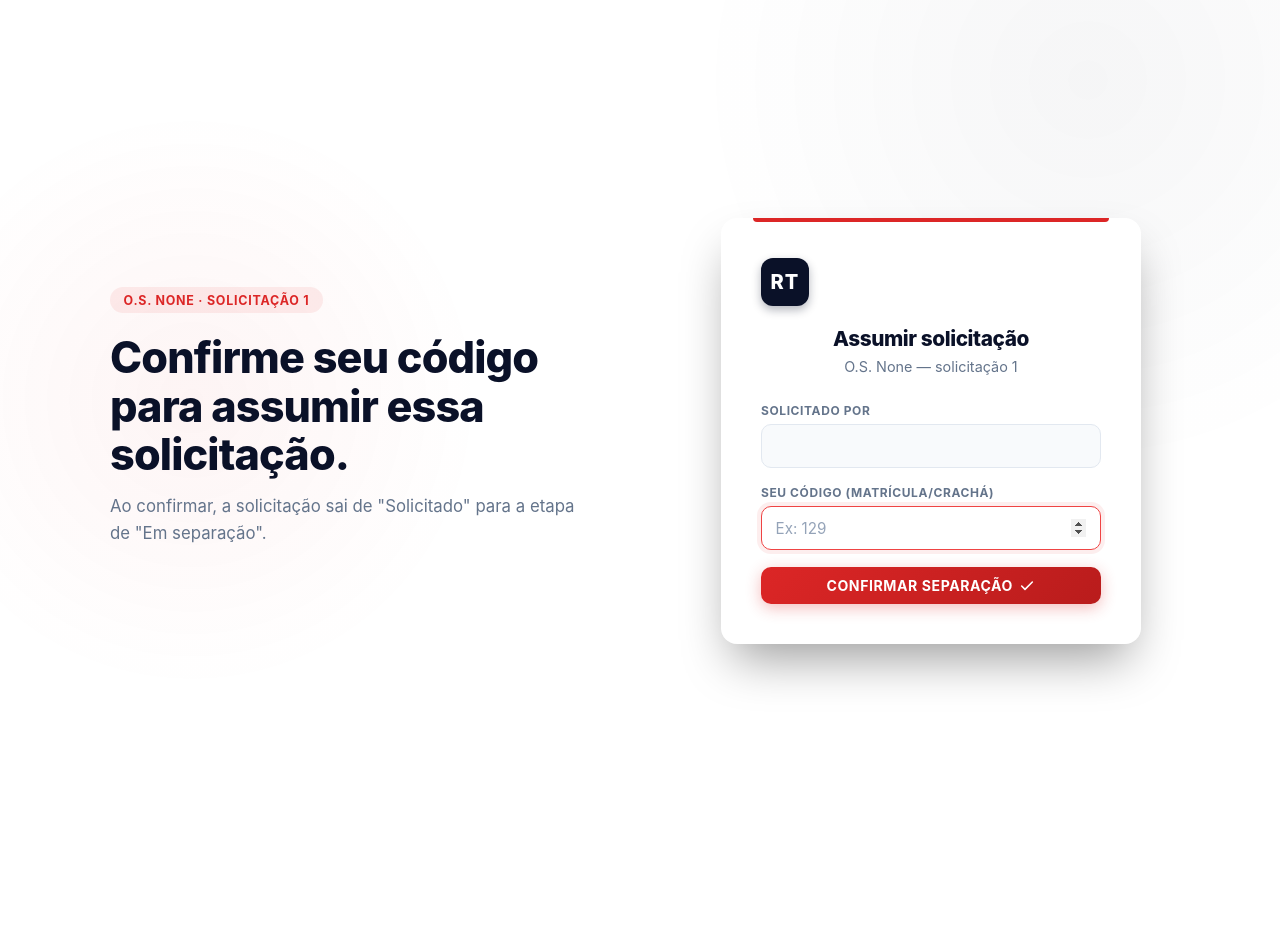
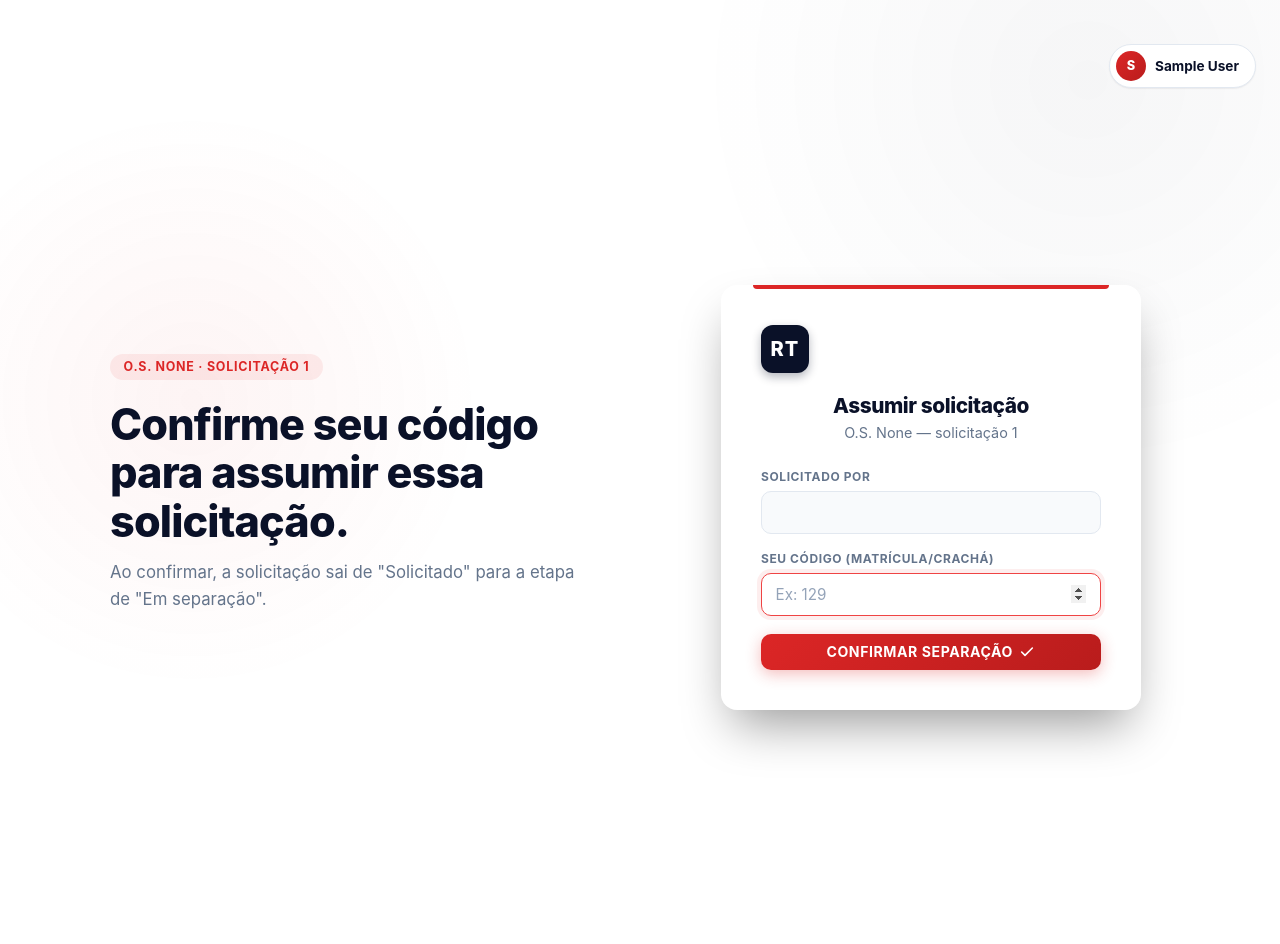
Before and after one commit to giovannahaminie-ui/Acompanha_pedido, a Flask app: page /solicitacao/assumir/1/1/1 in a window 1280 px wide. Before the commit the page ends 685 px from the top, so only its background shows below. Run offline with Flask 3, Linux system fonts and the light colour scheme; the visitor is signed in with stand-in values (Sample User, id 1); data that the repository does not hold is empty.

Commit message:
Atualizações html

```diff
--- a/static/css/style.css
+++ b/static/css/style.css
@@ -166,11 +166,35 @@ h2 { font-size: 1.1rem; font-weight: 700; margin: 0; color: var(--navy-900); }
   transition: all 0.2s ease;
 }
 .btn-trocar:hover, .admin-shortcut:hover { background: var(--red-soft-2); transform: translateY(-1px); text-decoration: none; }
-.admin-toolbar { position: fixed; top: 1.1rem; right: 1.5rem; z-index: 20; display: flex; gap: 0.6rem; flex-direction: column; align-items: flex-end; }
+.top-toolbar { position: fixed; top: 2.75rem; right: 1.5rem; z-index: 20; display: flex; gap: 0.7rem; flex-direction: row; align-items: center; }
 .admin-shortcut { box-shadow: var(--shadow-sm); background: var(--white); border: 1px solid var(--border); color: var(--navy-900); }
 .admin-shortcut:hover { background: var(--bg-soft); box-shadow: var(--shadow-md); }
-body.has-admin-toolbar .container { padding-top: 4.5rem; }
-@media (max-width: 640px) { body.has-admin-toolbar .container { padding-top: 5.5rem; } }
+body.has-top-toolbar .container { padding-top: 6.15rem; }
+@media (max-width: 640px) { body.has-top-toolbar .container { padding-top: 7.15rem; } }
+
+.usuario-logado-chip {
+  display: inline-flex; align-items: center; gap: 0.55rem;
+  font-size: 0.85rem; font-weight: 700;
+  color: var(--navy-900);
+  background: var(--white);
+  border: 1px solid var(--border);
+  border-radius: 999px;
+  padding: 0.35rem 1rem 0.35rem 0.35rem;
+  box-shadow: var(--shadow-sm);
+}
+.usuario-avatar {
+  display: inline-flex; align-items: center; justify-content: center;
+  width: 1.9rem; height: 1.9rem; flex: none;
+  border-radius: 50%;
+  background: linear-gradient(135deg, var(--red-600), var(--red-700, #b91c1c));
+  color: #fff;
+  font-size: 0.8rem; font-weight: 800;
+  letter-spacing: 0;
+}
+.usuario-nome {
+  max-width: 14rem; overflow: hidden; text-overflow: ellipsis; white-space: nowrap;
+  text-transform: capitalize;
+}
 
 .admin-dropdown { position: relative; }
 .admin-dropdown-trigger { font-family: inherit; cursor: pointer; }
@@ -433,16 +457,6 @@ label {
 }
 .premium-dashboard .header-bar { padding: 1.1rem 2rem; margin-bottom: 0; border-bottom: 1px solid var(--border); }
 .header-left { display: flex; align-items: center; gap: 1.25rem; }
-.header-right { display: flex; align-items: center; }
-.usuario-logado-chip {
-  display: inline-flex; align-items: center;
-  font-size: 0.85rem; font-weight: 700;
-  color: var(--navy-900);
-  background: var(--bg-soft-2);
-  border: 1px solid var(--border);
-  border-radius: 999px;
-  padding: 0.45rem 1rem;
-}
 .header-titles h1 { margin: 0 0 0.35rem; font-size: clamp(1.1rem, 0.85rem + 0.7vw, 1.4rem); }
 .premium-dashboard .painel-grid { padding: 1.5rem 2rem; flex: 1; background: var(--bg-soft); min-height: 0; }
 
--- a/templates/base.html
+++ b/templates/base.html
@@ -6,21 +6,27 @@
   <title>{% block title %}Acompanha Pedido{% endblock %} — Retificadora Tiête</title>
   <link rel="stylesheet" href="{{ url_for('static', filename='css/style.css') }}">
 </head>
-<body{% if perfil_logado == 'G' %} class="has-admin-toolbar"{% endif %}>
-  <div class="bg-decor" aria-hidden="true"></div>
-  {% if perfil_logado == 'G' %}
-  <div class="admin-toolbar">
+<body{% if nome_usuario_logado %} class="has-top-toolbar"{% endif %}>
+  <div class="bg-decor" width="10" height="14" aria-hidden="true"></div>
+  {% if nome_usuario_logado %}
+  <div class="top-toolbar">
+    <div class="usuario-logado-chip">
+      <span class="usuario-avatar">{{ nome_usuario_logado[0]|upper }}</span>
+      <span class="usuario-nome">{{ nome_usuario_logado }}</span>
+    </div>
+    {% if perfil_logado == 'G' %}
     <div class="admin-dropdown">
       <button type="button" class="admin-shortcut admin-dropdown-trigger" title="Administração">
         <svg width="15" height="15" viewBox="0 0 24 24" fill="none" stroke="currentColor" stroke-width="2" stroke-linecap="round" stroke-linejoin="round"><circle cx="12" cy="12" r="3"></circle><path d="M19.4 15a1.65 1.65 0 0 0 .33 1.82l.06.06a2 2 0 1 1-2.83 2.83l-.06-.06a1.65 1.65 0 0 0-1.82-.33 1.65 1.65 0 0 0-1 1.51V21a2 2 0 1 1-4 0v-.09A1.65 1.65 0 0 0 9 19.4a1.65 1.65 0 0 0-1.82.33l-.06.06a2 2 0 1 1-2.83-2.83l.06-.06a1.65 1.65 0 0 0 .33-1.82 1.65 1.65 0 0 0-1.51-1H3a2 2 0 1 1 0-4h.09A1.65 1.65 0 0 0 4.6 9a1.65 1.65 0 0 0-.33-1.82l-.06-.06a2 2 0 1 1 2.83-2.83l.06.06a1.65 1.65 0 0 0 1.82.33H9a1.65 1.65 0 0 0 1-1.51V3a2 2 0 1 1 4 0v.09a1.65 1.65 0 0 0 1 1.51 1.65 1.65 0 0 0 1.82-.33l.06-.06a2 2 0 1 1 2.83 2.83l-.06.06a1.65 1.65 0 0 0-.33 1.82V9a1.65 1.65 0 0 0 1.51 1H21a2 2 0 1 1 0 4h-.09a1.65 1.65 0 0 0-1.51 1z"></path></svg>
         Administração
-        <svg width="12" height="12" viewBox="0 0 24 24" fill="none" stroke="currentColor" stroke-width="2.4" stroke-linecap="round" stroke-linejoin="round"><polyline points="6 9 12 15 18 9"></polyline></svg>
+        <svg width="15" height="15" viewBox="0 0 24 24" fill="none" stroke="currentColor" stroke-width="2.4" stroke-linecap="round" stroke-linejoin="round"><polyline points="6 9 12 15 18 9"></polyline></svg>
       </button>
       <div class="admin-dropdown-menu">
         <a href="{{ url_for('admin_perfis') }}">Usuários e perfis</a>
         <a href="{{ url_for('historico_geral') }}">Histórico geral</a>
       </div>
     </div>
+    {% endif %}
   </div>
   {% endif %}
   <div class="container">
--- a/templates/detalhe_solicitacao.html
+++ b/templates/detalhe_solicitacao.html
@@ -355,10 +355,6 @@
                title="{{ 'Observação do item (já tem comentário)' if item.tem_observacao else 'Observação do item' }}">
               <svg width="14" height="14" viewBox="0 0 24 24" fill="none" stroke="currentColor" stroke-width="2.2" stroke-linecap="round" stroke-linejoin="round"><path d="M21 15a2 2 0 0 1-2 2H7l-4 4V5a2 2 0 0 1 2-2h14a2 2 0 0 1 2 2z"></path></svg>
             </a>
-            <a href="{{ url_for('entrega_item', codemp=codemp, codfil=codfil, numsol=numsol) }}"
-               class="btn btn-icone" title="Entregar itens">
-              <svg width="14" height="14" viewBox="0 0 24 24" fill="none" stroke="currentColor" stroke-width="2.2" stroke-linecap="round" stroke-linejoin="round"><path d="M9 18l6-6m0 0l-6-6m6 6H3"></path></svg>
-            </a>
             <a href="{{ url_for('trocar_item', codemp=codemp, codfil=codfil, numsol=numsol, seqite=item.seqite) }}"
                class="btn btn-icone" title="Trocar item">
               <svg width="14" height="14" viewBox="0 0 24 24" fill="none" stroke="currentColor" stroke-width="2.2" stroke-linecap="round" stroke-linejoin="round"><polyline points="17 1 21 5 17 9"></polyline><path d="M3 11V9a4 4 0 0 1 4-4h14"></path><polyline points="7 23 3 19 7 15"></polyline><path d="M21 13v2a4 4 0 0 1-4 4H3"></path></svg>
--- a/templates/painel.html
+++ b/templates/painel.html
@@ -22,9 +22,6 @@
             </a>
           </div>
         </div>
-      </div>
-      <div class="header-right">
-        <span class="usuario-logado-chip">{{ nome_usuario_logado }}</span>
       </div>
     </div>
 
```
